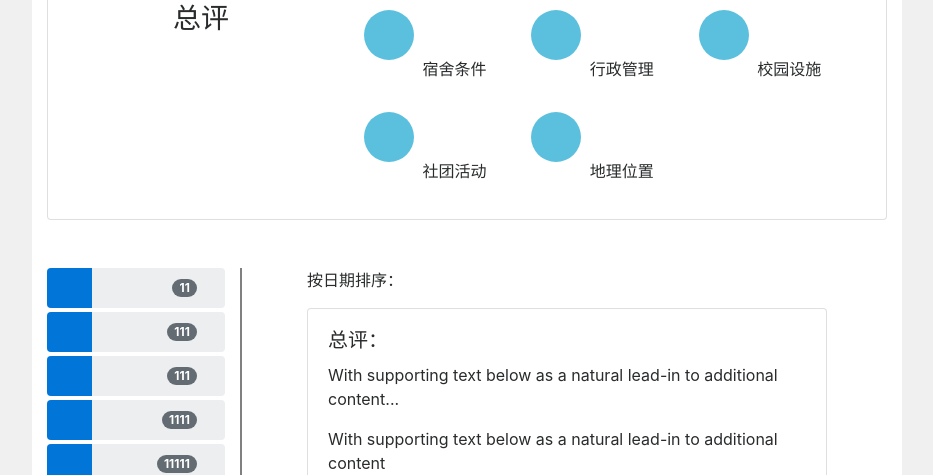
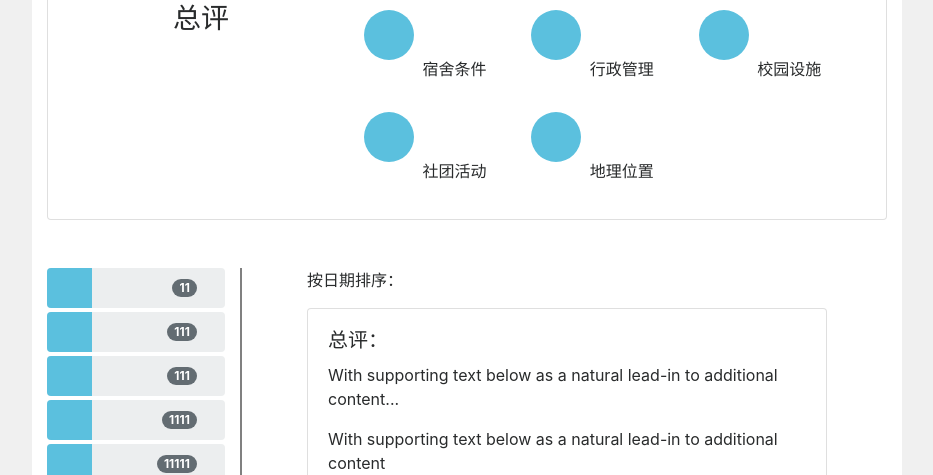
Before and after one commit to wyxpku/zhaoxiao, a Django app: page /school/1/ in a window 1280 px wide. Shown: the part 325-800 px from the top of the page, without its empty margins (224-1157 px from the left). Run offline with Django 3.2, Linux system fonts and the light colour scheme; data comes from the database, SQL or seed files in the repository; some libraries are stand-ins or nearby versions.

Commit message:
update star filter in school detail page

```diff
--- a/schools/templates/school.html
+++ b/schools/templates/school.html
@@ -105,9 +105,9 @@
         <br />
         <div class="row w-100">
             <div class="col-3 border-top-0 border-left-0 border-bottom-0" style="border: 2px solid gray">
-                <div class="w-100 mb-1" style="position: relative;">
+                <div class="w-100 mb-1 starfilter" style="position: relative;" value="5">
                     <div class="progress w-100" style="z-index: -1; height: 40px;">
-                        <div class="progress-bar justify-content-center align-middle" role="progressbar" style="width: 25%; height: 100%;" aria-valuenow="25" aria-valuemin="0" aria-valuemax="100">
+                        <div class="progress-bar bg-info" role="progressbar" style="width: 25%; height: 100%;" aria-valuenow="25" aria-valuemin="0" aria-valuemax="100">
                         </div>
                     </div>
                     <div class="my-mid" style="width: 150px; height: 40px; position: absolute; top:0;left: 0;">
@@ -115,9 +115,9 @@
                         <p class="d-inline-block" style="margin-top: 6px; float: right;"><span class="badge badge-default badge-pill">11</span></p>
                     </div>
                 </div>
-                <div class="w-100 mb-1" style="position: relative;">
+                <div class="w-100 mb-1 starfilter" style="position: relative;" value="4">
                     <div class="progress w-100" style="z-index: -1; height: 40px;">
-                        <div class="progress-bar justify-content-center align-middle" role="progressbar" style="width: 25%; height: 100%;" aria-valuenow="25" aria-valuemin="0" aria-valuemax="100">
+                        <div class="progress-bar bg-info" role="progressbar" style="width: 25%; height: 100%;" aria-valuenow="25" aria-valuemin="0" aria-valuemax="100">
                         </div>
                     </div>
                     <div class="my-mid" style="width: 150px; height: 40px; position: absolute; top:0;left: 0;">
@@ -125,9 +125,9 @@
                         <p class="d-inline-block" style="margin-top: 6px; float: right;"><span class="badge badge-default badge-pill">111</span></p>
                     </div>
                 </div>
-                <div class="w-100 mb-1" style="position: relative;">
+                <div class="w-100 mb-1 starfilter" style="position: relative;" value="3">
                     <div class="progress w-100" style="z-index: -1; height: 40px;">
-                        <div class="progress-bar justify-content-center align-middle" role="progressbar" style="width: 25%; height: 100%;" aria-valuenow="25" aria-valuemin="0" aria-valuemax="100">
+                        <div class="progress-bar bg-info" role="progressbar" style="width: 25%; height: 100%;" aria-valuenow="25" aria-valuemin="0" aria-valuemax="100">
                         </div>
                     </div>
                     <div class="my-mid" style="width: 150px; height: 40px; position: absolute; top:0;left: 0;">
@@ -135,9 +135,9 @@
                         <p class="d-inline-block" style="margin-top: 6px; float: right;"><span class="badge badge-default badge-pill">111</span></p>
                     </div>
                 </div>
-                <div class="w-100 mb-1" style="position: relative;">
+                <div class="w-100 mb-1 starfilter" style="position: relative;" value="2">
                     <div class="progress w-100" style="z-index: -1; height: 40px;">
-                        <div class="progress-bar justify-content-center align-middle" role="progressbar" style="width: 25%; height: 100%;" aria-valuenow="25" aria-valuemin="0" aria-valuemax="100">
+                        <div class="progress-bar bg-info" role="progressbar" style="width: 25%; height: 100%;" aria-valuenow="25" aria-valuemin="0" aria-valuemax="100">
                         </div>
                     </div>
                     <div class="my-mid" style="width: 150px; height: 40px; position: absolute; top:0;left: 0;">
@@ -145,9 +145,9 @@
                         <p class="d-inline-block" style="margin-top: 6px; float: right;"><span class="badge badge-default badge-pill">1111</span></p>
                     </div>
                 </div>
-                <div class="w-100 mb-1" style="position: relative;">
+                <div class="w-100 mb-1 starfilter" style="position: relative;" value="1">
                     <div class="progress w-100" style="z-index: -1; height: 40px;">
-                        <div class="progress-bar justify-content-center align-middle" role="progressbar" style="width: 25%; height: 100%;" aria-valuenow="25" aria-valuemin="0" aria-valuemax="100">
+                        <div class="progress-bar bg-info" role="progressbar" style="width: 25%; height: 100%;" aria-valuenow="25" aria-valuemin="0" aria-valuemax="100">
                         </div>
                     </div>
                     <div class="my-mid" style="width: 150px; height: 40px; position: absolute; top:0;left: 0;">
@@ -303,16 +303,23 @@
     $(".more").prev().toggle();
     $(".more").click(function() {
         console.log("showmore")
-        $(".more").prev().toggle();
-        $(".more").prev().prev().toggle();
-        if ($(".more").html() == "加载更多")
-            $(".more").html("显示摘要");
+        $(this).prev().toggle();
+        $(this).prev().prev().toggle();
+        if ($(this).html() == "加载更多")
+            $(this).html("显示摘要");
         else {
-            $(".more").html("加载更多");
-            $(".more").html("加载更多");
+            $(this).html("加载更多");
+            $(this).html("加载更多");
         }
     });
     $(".my-mid").css("left", ($(".my-mid").parent().width() - $(".my-mid").width()) / 2);
+    $(".starfilter").click(function(){
+        console.log($(this).attr("value"));
+        $(".progress").removeClass("bg-success");
+        $(".progress-bar").addClass("bg-info");
+        $(this).find(".progress").addClass("bg-success");
+        $(this).find(".progress-bar").removeClass("bg-info");
+    });
     </script>
 </body>
 
```
